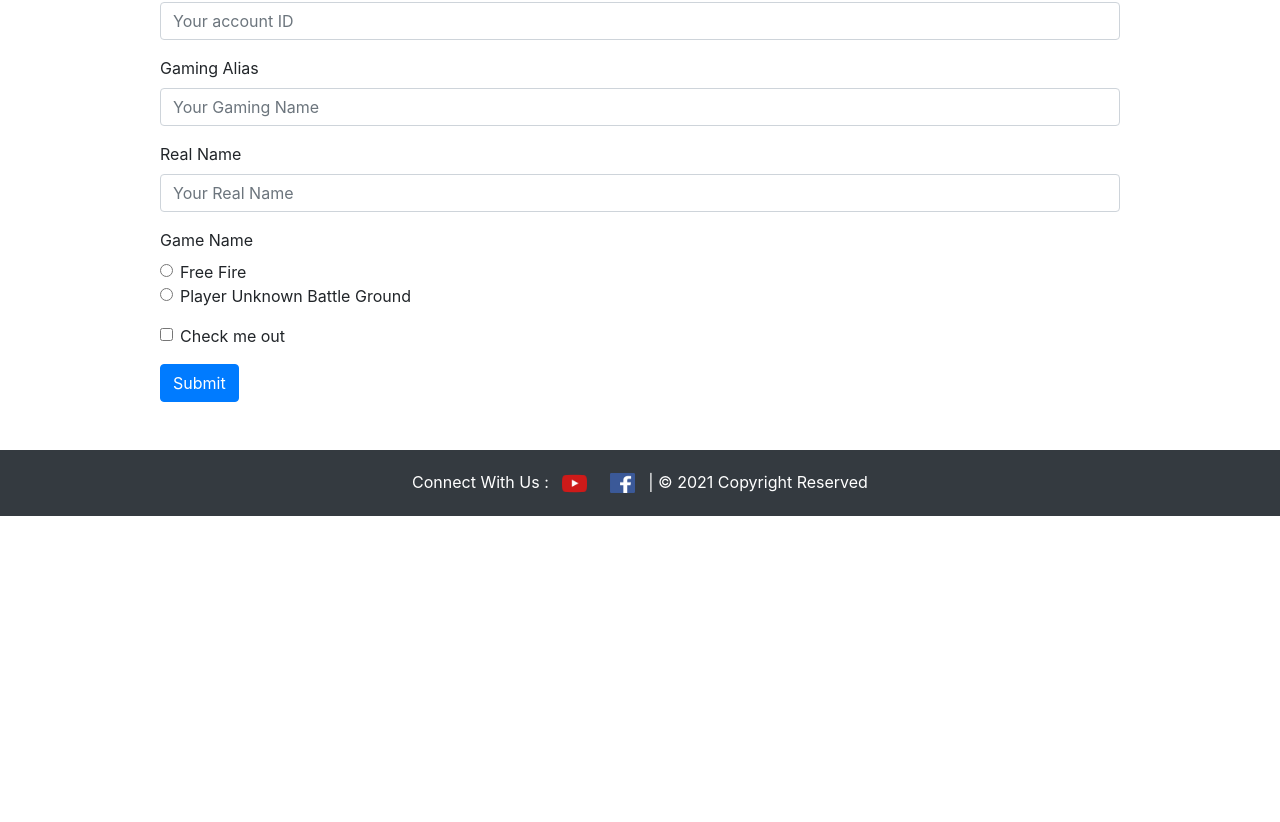
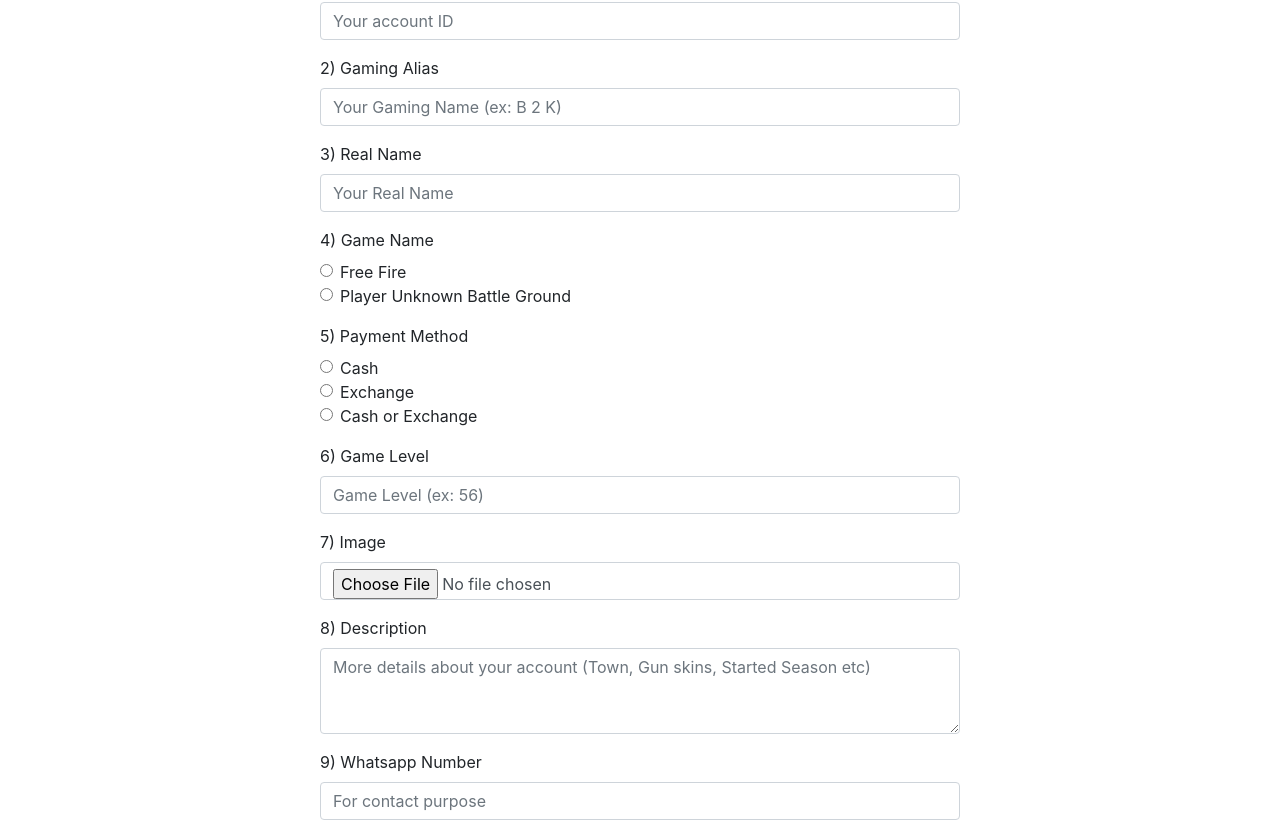
Before and after one commit to pasindu-nawodya/FreeFire-Account-Sale-Web, a React (Create React App) app: page /form in a window 1280 px wide. Shown: the part 359-1181 px from the top of the page. Before the commit the page ends 875 px from the top, so only its background shows below. Built offline with nearby package versions, Linux system fonts and the light colour scheme.

Commit message:
error fix

```diff
--- a/package.json
+++ b/package.json
@@ -6,6 +6,7 @@
     "@testing-library/jest-dom": "^5.11.10",
     "@testing-library/react": "^11.2.6",
     "@testing-library/user-event": "^12.8.3",
+    "axios": "^0.21.1",
     "react": "^17.0.2",
     "react-dom": "^17.0.2",
     "react-router-dom": "^5.2.0",
--- a/src/component/Cover/cover.js
+++ b/src/component/Cover/cover.js
@@ -12,7 +12,7 @@ export default class cover extends Component {
                     <br />
                     <div className="main-txt">Are You Seeking a Place to Sell and Buy Your Gaming Account? If Yes,</div>
                     <div className="second-txt">Welcome to Account.LK</div>
-                    <Link to="/membership">
+                    <Link to="/form">
                         <button type="button" className="btn btn-outline-light mt-3">
                             Sell Your Account Here
                         </button>
--- a/src/component/form.js
+++ b/src/component/form.js
@@ -1,46 +1,157 @@
 import React from 'react';
+import axios from 'axios';
 import TitleBanner from '../component/TitleBanner/TitleBanner';
+import "./main.css"
 
-export default function form() {
+export default class FormSale extends React.Component {
+
+    state = {
+        accountid:'',
+        gamingalies:'',
+        realname:'',
+        gamename:'',
+        price_t:'',
+        level:'',
+        image:'',
+        desc:'',
+        whatsapp:'',
+        email:'',
+        mobile:'',
+        uploading: false
+    }
+
+    uploadImage = async e => {
+        this.setState({
+            uploading:true
+        })
+        const files = e.target.files
+        const data = new FormData()
+        data.append('file', files[0])
+        data.append('upload_preset', 'suiteplus')
+        const res = await fetch(
+          'https://api.cloudinary.com/v1_1/dujlxhnx3/image/upload',
+          {
+            method: 'POST',
+            body: data
+          }
+        )
+        const file = await res.json()
+        this.setState({
+            image:file.secure_url,
+            uploading:false
+        })
+      }
+
+      handleChange = event => {
+        this.setState({
+            [event.target.name]:event.target.value
+        });
+    }
+
+    handleSubmit = event => {
+        event.preventDefault();
+        //make post request
+
+        alert("Request Send To The Guild!")
+        axios.post(`https://freefire-account-sale.herokuapp.com/account/`, this.state)
+            .then(res => {
+                console.log(res);
+                console.log(res.data);
+            })
+
+    }
+
+    render(){
+
+    var {uploading} = this.state;
+
     return (
         <div>
             <TitleBanner TitleName="Let Others know Your Account"/>
-            <div className="mt-5 w-75 ml-auto mr-auto mb-5">
-                <form>
+            <div className="mt-5 w-50 ml-auto mr-auto mb-5">
+                <form onSubmit={this.handleSubmit}>
                     <div className="mb-3">
-                        <label for="exampleInputPassword1" className="form-label">Account ID</label>
-                        <input type="text" name="accountid" className="form-control" placeholder="Your account ID" required/>
+                        <label  className="form-label">1) Account ID</label>
+                        <input type="text" name="accountid" className="form-control" placeholder="Your account ID" onChange={this.handleChange} required/>
                     </div>
                     <div className="mb-3">
-                        <label for="exampleInputPassword1" className="form-label">Gaming Alias</label>
-                        <input type="text" name="gamingalies" className="form-control" placeholder="Your Gaming Name" required/>
+                        <label className="form-label">2) Gaming Alias</label>
+                        <input type="text" name="gamingalies" className="form-control" placeholder="Your Gaming Name (ex: B 2 K)" onChange={this.handleChange} required/>
                     </div>
                     <div className="mb-3">
-                        <label for="exampleInputPassword1" className="form-label">Real Name</label>
-                        <input type="text" name="realname" className="form-control" placeholder="Your Real Name" required/>
+                        <label className="form-label">3) Real Name</label>
+                        <input type="text" name="realname" className="form-control" placeholder="Your Real Name" onChange={this.handleChange} required/>
                     </div>
                     <div className="mb-3">
-                        <label for="exampleInputPassword1" className="form-label">Game Name</label>
+                        <label className="form-label">4) Game Name</label>
                         <div className="form-check">
-                            <input className="form-check-input" type="radio" name="gridRadios1" id="gridRadios1" value="option1" />
-                            <label className="form-check-label" for="gridRadios1">
+                            <input className="form-check-input" type="radio" name="gamename" id="gridRadios1" value="f" onChange={this.handleChange} required/>
+                            <label className="form-check-label">
                             Free Fire
                             </label>
                         </div>
                         <div className="form-check">
-                            <input className="form-check-input" type="radio" name="gridRadios" id="gridRadios2" value="option2" />
-                            <label className="form-check-label" for="gridRadios2">
+                            <input className="form-check-input" type="radio" name="gamename" id="gridRadios1" value="p" onChange={this.handleChange} required/>
+                            <label className="form-check-label">
                             Player Unknown Battle Ground
                             </label>
                         </div>
                     </div>
-                    <div className="mb-3 form-check">
-                        <input type="checkbox" className="form-check-input" id="exampleCheck1" />
-                        <label className="form-check-label" for="exampleCheck1">Check me out</label>
+                    <div className="mb-3">
+                        <label className="form-label">5) Payment Method</label>
+                        <div className="form-check">
+                            <input className="form-check-input" type="radio" name="price_t" id="gridRadios1" value="c" onChange={this.handleChange} required/>
+                            <label className="form-check-label">
+                            Cash
+                            </label>
+                        </div>
+                        <div className="form-check">
+                            <input className="form-check-input" type="radio" name="price_t" id="gridRadios1" value="e" onChange={this.handleChange} required/>
+                            <label className="form-check-label" >
+                            Exchange
+                            </label>
+                        </div>
+                        <div className="form-check">
+                            <input className="form-check-input" type="radio" name="price_t" id="gridRadios1" value="ce" onChange={this.handleChange} required/>
+                            <label className="form-check-label">
+                            Cash or Exchange
+                            </label>
+                        </div>
                     </div>
-                    <button type="submit" className="btn btn-primary">Submit</button>
+                    <div className="mb-3">
+                        <label className="form-label">6) Game Level</label>
+                        <input type="text" name="level" className="form-control" placeholder="Game Level (ex: 56)" onChange={this.handleChange}/>
+                    </div>
+                    <div className="mb-3">
+                        <label className="form-label">7) Image</label><br/>
+                        {
+                            uploading ? <div className="loader"></div> : this.state.image !== '' && <img src={this.state.image} height="50%" width="60%" alt=""/>
+                        }
+                        <input type="file" className="form-control" name="image" onChange={this.uploadImage} required/>
+                    </div>
+                    <div className="mb-3">
+                        <label className="form-label">8) Description</label>
+                        <textarea className="form-control" name="desc" onChange={this.handleChange} placeholder="More details about your account (Town, Gun skins, Started Season etc)" id="exampleFormControlTextarea1" rows="3"></textarea>
+                    </div>
+                    <div className="mb-3">
+                        <label className="form-label">9) Whatsapp Number</label>
+                        <input type="text" name="whatsapp" className="form-control" onChange={this.handleChange} placeholder="For contact purpose" />
+                    </div>
+                    <div className="mb-3">
+                        <label className="form-label">10) Email</label>
+                        <input type="text" name="email" className="form-control" onChange={this.handleChange} placeholder="Working Email" />
+                    </div>
+                    <div className="mb-3">
+                        <label className="form-label">11) Mobile</label>
+                        <input type="text" name="mobile" className="form-control" onChange={this.handleChange} placeholder="Working Number" />
+                    </div>
+                    {
+                        !uploading && <button type="submit" className="btn btn-primary">Submit</button>
+                    }
+
                 </form>
             </div>
         </div>
     )
 }
+}
--- a/src/component/index.js
+++ b/src/component/index.js
@@ -17,7 +17,7 @@ export default function index() {
                             <img src={Freefire} className="card-img-top" alt="..." style={{height: "350px"}}/>
                             <div className="card-body text-center">
                                 <h5 className="card-title">Free Fire Accounts</h5>
-                                <div href="#" class="btn btn-outline-danger">Seek Accounts</div>
+                                <div href="#" className="btn btn-outline-danger">Seek Accounts</div>
                             </div>
                         </div>
                     </div>
@@ -26,7 +26,7 @@ export default function index() {
                             <img src={Pubg} className="card-img-top" alt="..." style={{height: "350px"}}/>
                             <div className="card-body text-center">
                                 <h5 className="card-title">PUBG Accounts</h5>
-                                <div href="#" class="btn btn-outline-danger">Seek Accounts</div>
+                                <div href="#" className="btn btn-outline-danger">Seek Accounts</div>
                             </div>
                         </div>
                     </div>
--- a/src/component/main.css
+++ b/src/component/main.css
@@ -0,0 +1,20 @@
+.loader {
+    border: 5px solid #f3f3f3;
+    border-radius: 50%;
+    border-top: 5px solid black;
+    width: 50px;
+    height: 50px;
+    -webkit-animation: spin 2s linear infinite; /* Safari */
+    animation: spin 2s linear infinite;
+  }
+
+  /* Safari */
+  @-webkit-keyframes spin {
+    0% { -webkit-transform: rotate(0deg); }
+    100% { -webkit-transform: rotate(360deg); }
+  }
+
+  @keyframes spin {
+    0% { transform: rotate(0deg); }
+    100% { transform: rotate(360deg); }
+  }
```
Also changed, not shown: 1 other file (tests, documents, lock files or other folders).
